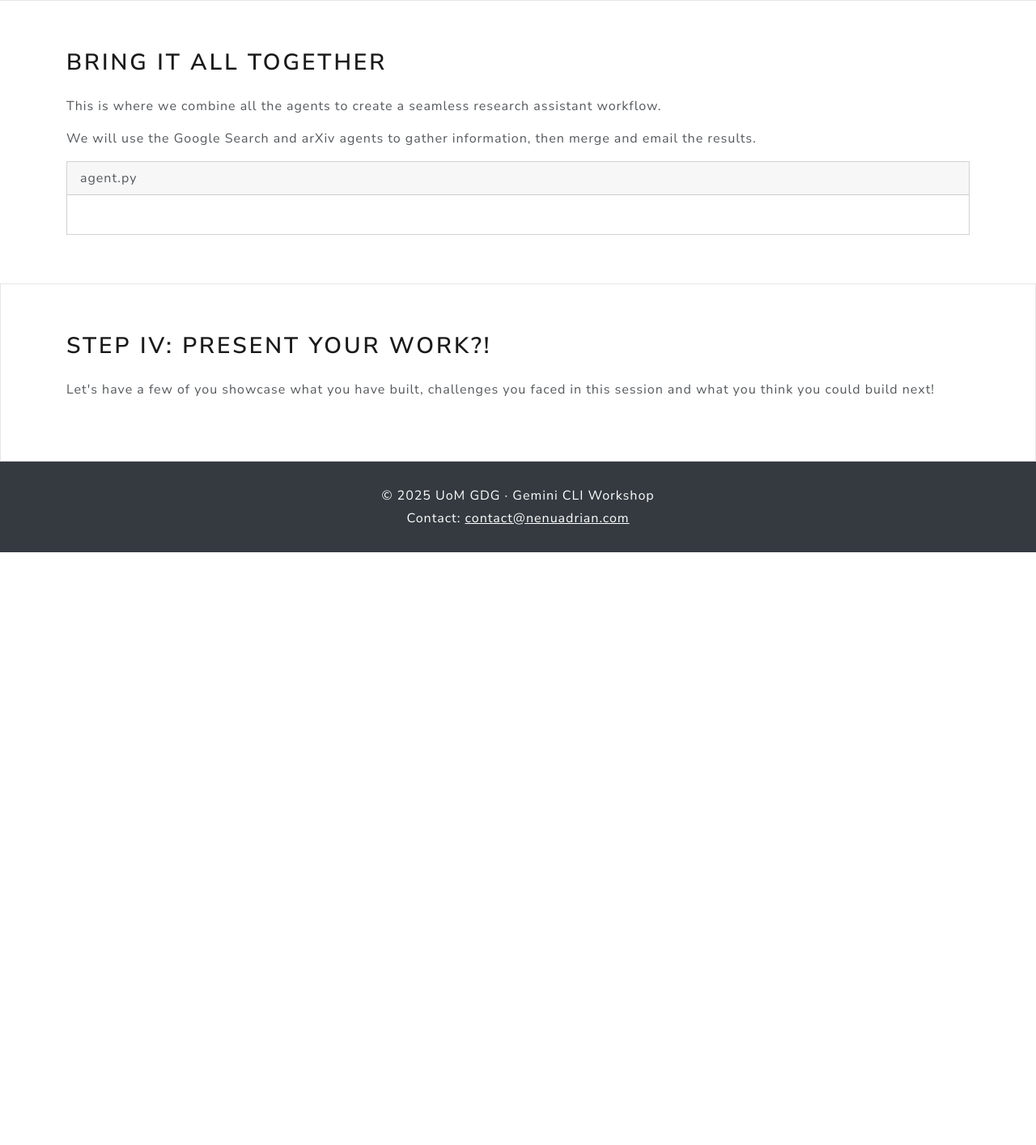
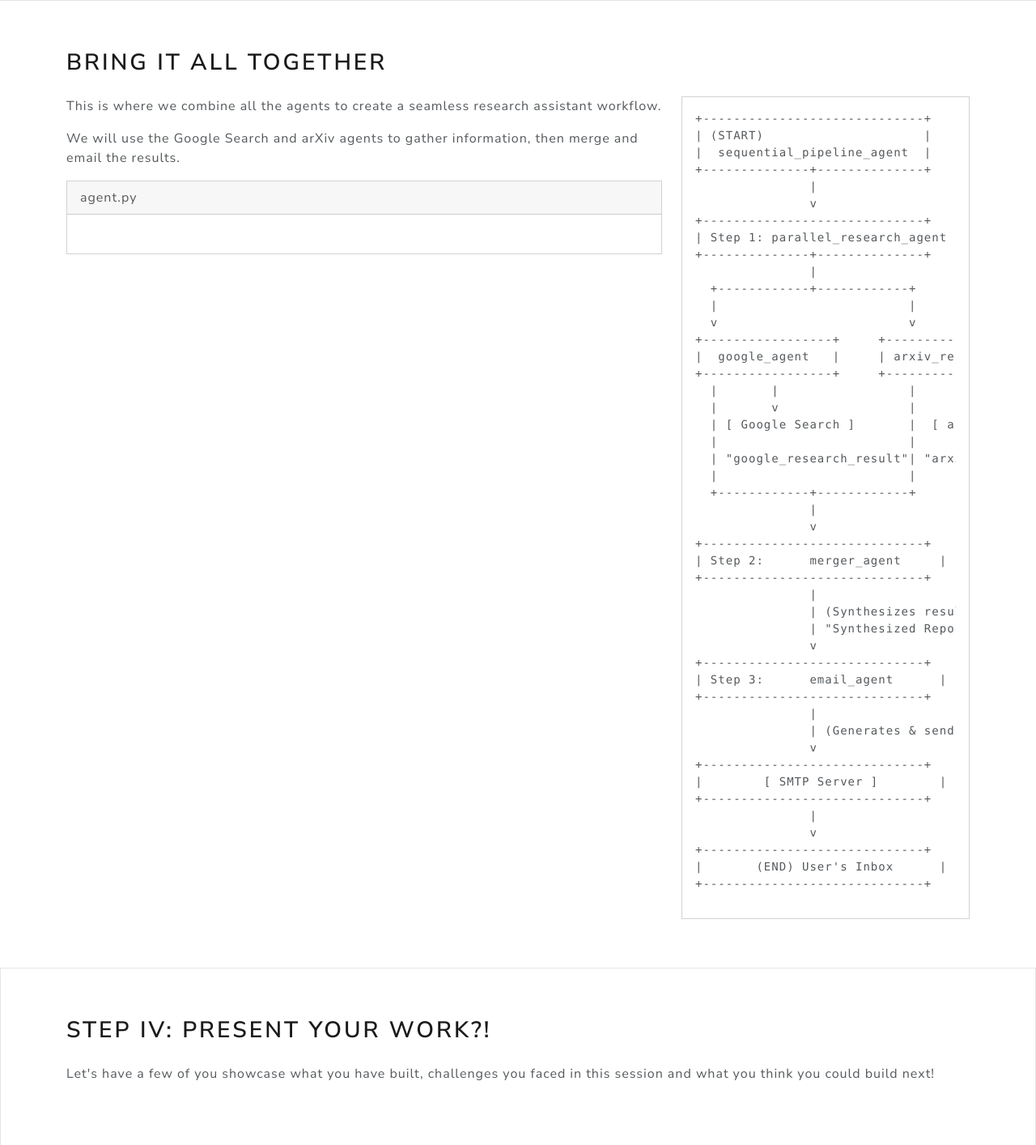
Before and after one commit to nenuadrian/google-agents, a PHP site: page / in a window 1280 px wide. Shown: the part 3278-4692 px from the top of the page at 81% size. Before the commit the page ends 3960 px from the top, so only its background shows below. Run offline with PHP 8.4, Linux system fonts and the light colour scheme.

Commit message:
paraphraze

```diff
--- a/workshop/index.php
+++ b/workshop/index.php
@@ -318,7 +318,7 @@
     <div class="container">
       <h2 class="mb-4">Bring it all together</h2>
       <div class="row gy-4">
-        <div class="col-lg-12">
+        <div class="col-lg-8">
           <p>This is where we combine all the agents to create a seamless research assistant workflow.</p>
           <p>We will use the Google Search and arXiv agents to gather information, then merge and email the results.</p>
           <div class="card">
@@ -327,6 +327,60 @@
             </div>
             <div class="card-body">
               <pre class="mb-3"><code><?= file_get_contents("../adk_research_assistant/agent.py") ?></code></pre>
+            </div>
+          </div>
+        </div>
+        <div class="col-lg-4">
+          <div class="card">
+            <div class="card-body">
+              <div class="text-monospace">
+                <pre><code>+-----------------------------+
+| (START)                     |
+|  sequential_pipeline_agent  |
++--------------+--------------+
+               |
+               v
++-----------------------------+
+| Step 1: parallel_research_agent |
++--------------+--------------+
+               |
+  +------------+------------+
+  |                         |
+  v                         v
++-----------------+     +----------------------+
+|  google_agent   |     | arxiv_research_agent |
++-----------------+     +----------------------+
+  |       |                 |        |
+  |       v                 |        v
+  | [ Google Search ]       |  [ arXiv API ]
+  |                         |
+  | "google_research_result"| "arxiv_research_result"
+  |                         |
+  +------------+------------+
+               |
+               v
++-----------------------------+
+| Step 2:      merger_agent     |
++-----------------------------+
+               |
+               | (Synthesizes results)
+               | "Synthesized Report & Subject"
+               v
++-----------------------------+
+| Step 3:      email_agent      |
++-----------------------------+
+               |
+               | (Generates & sends HTML email)
+               v
++-----------------------------+
+|        [ SMTP Server ]        |
++-----------------------------+
+               |
+               v
++-----------------------------+
+|       (END) User's Inbox      |
++-----------------------------+</code></pre>
+              </div>
             </div>
           </div>
         </div>
```
